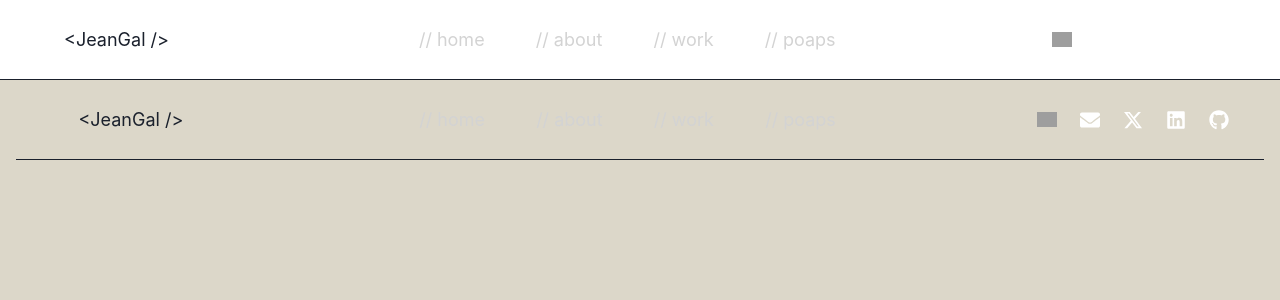
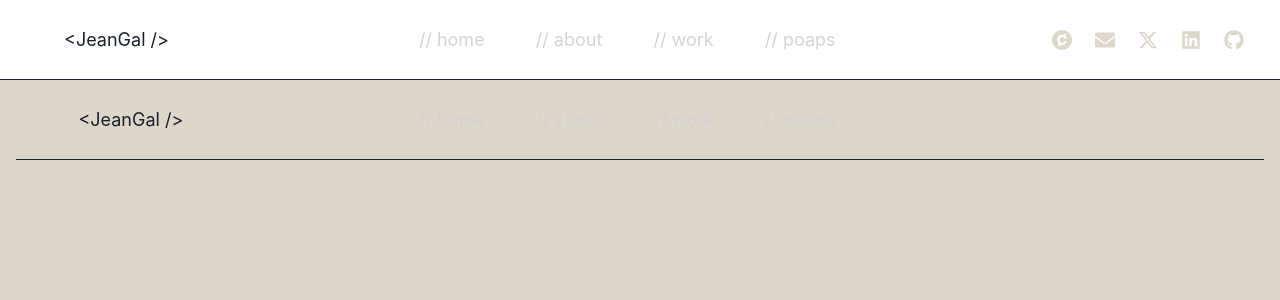
Before and after one commit to Mariussgal/marius_portfolio_website, a Next.js app: page /layout in a window 1280 px wide. Shown: the top 300 px of the page. Built offline with nearby package versions, Linux system fonts and the light colour scheme; grey boxes are pictures that could not be loaded.

Commit message:
Made cryptojobs list icon button and svg component to match other media icons

```diff
--- a/components/Medias.tsx
+++ b/components/Medias.tsx
@@ -1,49 +1,39 @@
-import { Flex, IconButton, Image, Box } from '@chakra-ui/react';
+import { Flex, IconButton } from '@chakra-ui/react';
 import { FaLinkedin, FaGithub, FaEnvelope } from "react-icons/fa";
 import { FaXTwitter } from "react-icons/fa6";
+import CryptoJobs from '../icons/CryptoJobs';
 
 export default function Medias() {
     return (
         <Flex direction="row" align="center" justify="right" mr="2%" width="25%">
-            <Flex width="40px" justify="center" mr="1%">
-                <Box as="a" href="https://cryptojobslist.com/talent/profile/crypto-professional-remote-9qkhu5ocpn6" target="_blank"
-                    title="Hire me on Crypto Jobs List"
-                    rel="noopener"
-                    width="40px"
-                    height="40px"
-                    display="flex"
-                    alignItems="center"
-                    justifyContent="center"
-                    _hover={{
-                        backgroundColor: 'rgba(255, 255, 255, 0.1)',
-                        borderRadius: 'md'
-                    }}
-                >
-                    <Image src="https://cryptojobslist.com/images/logo-circle-white.svg" width="20px" height="20px" objectFit="contain" alt="Hire me on Crypto Jobs List" />
-                </Box>
-            </Flex>
+            <IconButton as="a" href="mailto:jeangal.pro@gmail.com" target="_blank" mr="1%"
+                aria-label="Mail"
+                icon={<CryptoJobs />}
+                color="#DCD7C9"
+                bg="none"
+            />
             <IconButton as="a" href="mailto:jeangal.pro@gmail.com" target="_blank" mr="1%"
                 aria-label="Mail"
                 icon={<FaEnvelope size="20px" />}
-                color="white"
+                color="#DCD7C9"
                 bg="none"
             />
             <IconButton as="a" href="https://twitter.com/jeangalbc" target="_blank" mr="1%"
                 aria-label="Twitter"
                 icon={<FaXTwitter size="20px" />}
-                color="white"
+                color="#DCD7C9"
                 bg="none"
             />
             <IconButton as="a" href="https://www.linkedin.com/in/jean-gal/" target="_blank" mr="1%"
                 aria-label="LinkedIn"
                 icon={<FaLinkedin size="20px" />}
-                color="white"
+                color="#DCD7C9"
                 bg="none"
             />
             <IconButton as="a" href="https://github.com/jjeangal" target="_blank"
                 aria-label="Github"
                 icon={<FaGithub size="20px" />}
-                color="white"
+                color="#DCD7C9"
                 bg="none"
             />
         </Flex>
--- /dev/null
+++ b/icons/CryptoJobs.tsx
@@ -0,0 +1,22 @@
+import { Box } from "@chakra-ui/react";
+import React from "react";
+
+export default function CryptoJobs() {
+    return (
+        <Box
+            as="svg"
+            role="img"
+            width="20px"
+            height="20px"
+            xmlns="http://www.w3.org/2000/svg"
+            viewBox="0 0 113 113"
+            fill="#DCD7C9"
+            _hover={{
+                fill: "brand.accent",
+            }}
+        >
+            <title>CryptoJobs icon</title>
+            <path d="M56.5 0C25.296 0 0 25.296 0 56.5S25.296 113 56.5 113 113 87.704 113 56.5 87.704 0 56.5 0zm14.58 48.063c-.795 0-1.702-1.024-2.156-1.82-4.65-7.505-15.198-8.87-21.21-2.729-5.67 5.914-5.67 18.764-.113 24.677 5.898 6.369 16.673 5.118 21.21-2.502.794-1.478 1.815-1.933 3.403-1.933 2.634.076 5.218.051 7.851.026 1.336-.013 2.684-.026 4.058-.026-1.02 9.325-9.074 18.31-18.374 20.129-3.686.757-7.528.726-11.397.695-.775-.007-1.551-.013-2.328-.013-1.36.114-2.268.227-2.949 1.478-1.163 2.139-2.41 4.277-3.739 6.558l-.684 1.175c-1.588-.91-3.14-1.82-4.69-2.729-2.328-1.365-4.656-2.73-7.106-4.094a641.515 641.515 0 012.88-5.126c.719-1.269 1.425-2.517 2.11-3.744-8.506-9.552-10.094-20.583-6.805-32.524 2.95-10.462 11.91-17.74 22.798-18.422 3.63-.228 7.26.227 10.889.682 1.588.227 2.268-.114 2.949-1.478 1.006-1.918 2.102-3.746 3.287-5.723.15-.25.303-.503.456-.76 1.984 1.138 3.941 2.247 5.898 3.355a1446.76 1446.76 0 015.898 3.355c-.412.713-.8 1.44-1.183 2.157-.776 1.456-1.535 2.879-2.447 4.098-1.361 1.933-1.02 3.184.34 4.89 2.269 3.07 3.743 6.481 4.31 10.462-1.145 0-2.275.007-3.395.014-3.317.021-6.54.042-9.762-.128z" />
+        </Box>
+    );
+}
```
